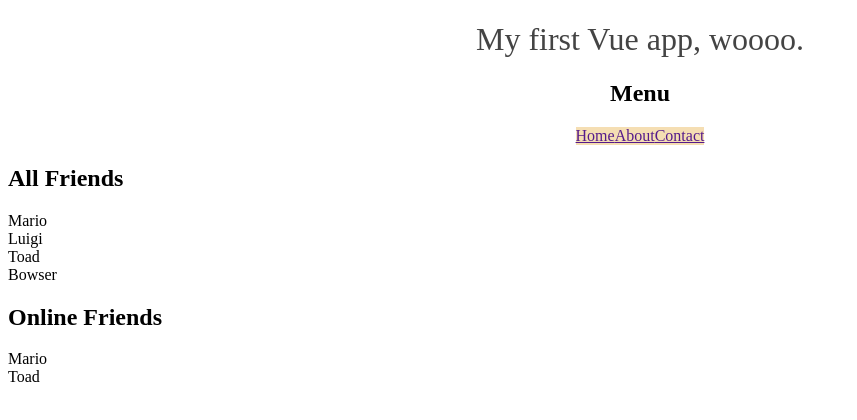
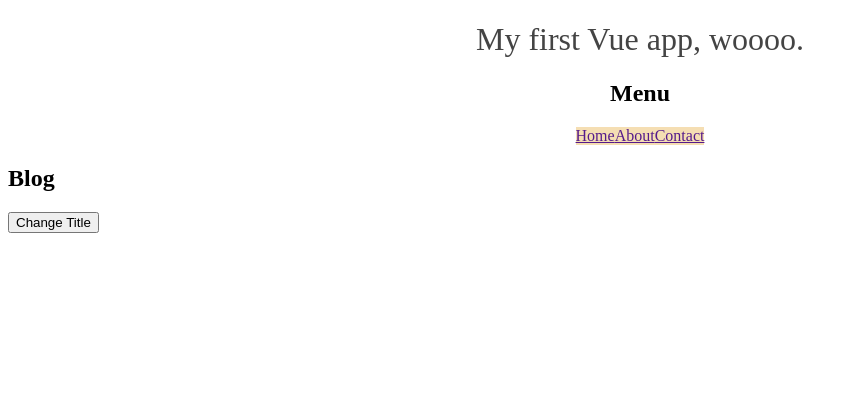
Before and after one commit to rogerccopa/myproject, a Vue app: page / in a window 1280 px wide. Shown: the top 420 px of the page, without its empty margins (0-857 px from the left). Built offline with nearby package versions, Linux system fonts and the light colour scheme.

Commit message:
Lifecycle Hooks

```diff
--- a/src/AllFriends.vue
+++ /dev/null
@@ -1,29 +0,0 @@
-<template>
-    <div class="all-friends">
-        <h2>All Friends</h2>
-        <div v-for="(friend, index) in friends" :key="index">
-            <span @click="unfriend(friend.name)">{{friend.name}}</span>
-        </div>
-    </div>
-</template>
-
-<script>
-export default {
-    name: 'AllFriends',
-    props: ['friends'],
-    data(){
-        return {
-
-        }
-    },
-    methods: {
-        unfriend(name){
-            this.$emit('delete',{name:name});
-        }
-    }
-}
-</script>
-
-<style>
-
-</style>
--- a/src/App.vue
+++ b/src/App.vue
@@ -2,39 +2,26 @@
   <div id="app">
     <h1>{{title}}</h1>
     <Navbar />
-    <AllFriends :friends="friends" @delete="deleteFriend" />
-    <OnlineFriends :friends="friends" />
+    <Blogs />
   </div>
 </template>
 
 <script>
 import Navbar from './Navbar'
-import AllFriends from './AllFriends'
-import OnlineFriends from './OnlineFriends'
+import Blogs from './Blogs'
 
 export default {
   name: 'App',
   components:{
-    Navbar, AllFriends, OnlineFriends
+    Navbar, Blogs
   },
   data(){
     return {
       title: 'My first Vue app, woooo.',
-      friends:[
-                {name:'Mario', online:true},
-                {name:'Luigi', online:false},
-                {name:'Toad', online:true},
-                {name:'Bowser', online:false},
-            ]
     }
   },
   methods: {
-    deleteFriend(payload){
-      // console.log(payload);
-      this.friends = this.friends.filter(friend => {
-                return friend.name !== payload.name;
-            })
-    }
+
   }
 }
 </script>
--- /dev/null
+++ b/src/Blogs.vue
@@ -0,0 +1,31 @@
+<template>
+    <div class="blogs">
+        <h2>{{blogTitle}}</h2>
+        <button @click="changeTitle">Change Title</button>
+    </div>
+</template>
+
+<script>
+export default {
+    name: 'Blogs',
+    data(){
+        return {
+            blogTitle:'Blog'
+        }
+    },
+    methods:{
+        changeTitle(){
+            this.blogTitle = 'Amazing Blog Site';
+        }
+    },
+    beforeCreate(){
+        alert('beforeCreate hook');
+    },
+    created(){
+        alert('created hook');
+    },
+    beforeUpdate(){
+        alert('beforeUpdate hook');
+    }
+}
+</script>
--- a/src/OnlineFriends.vue
+++ /dev/null
@@ -1,24 +0,0 @@
-<template>
-    <div class="online-friends">
-        <h2>Online Friends</h2>
-        <div v-for="(friend, index) in friends" :key="index">
-            <span v-if="friend.online">{{friend.name}}</span>
-        </div>
-    </div>
-</template>
-
-<script>
-export default {
-    name: 'OnlineFriends',
-    props: ['friends'],
-    data(){
-        return {
-
-        }
-    }
-}
-</script>
-
-<style>
-
-</style>
```
